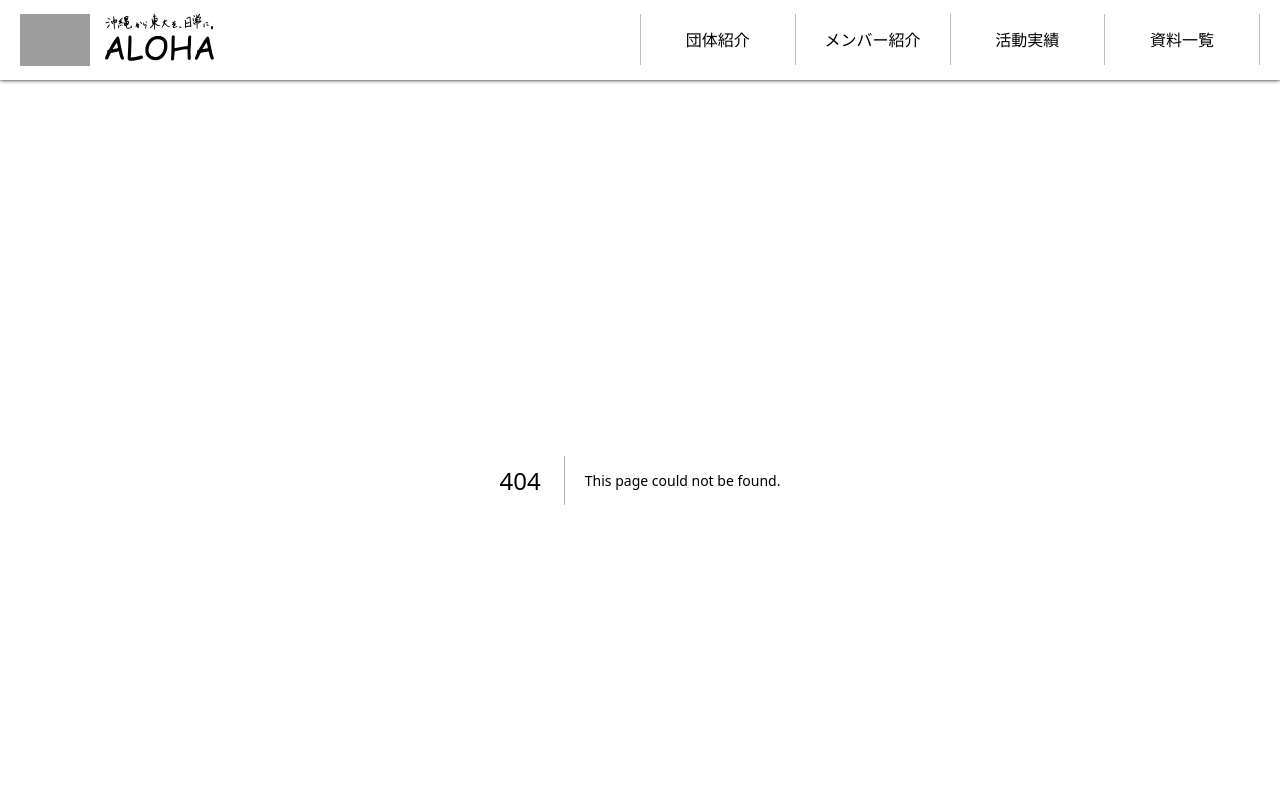
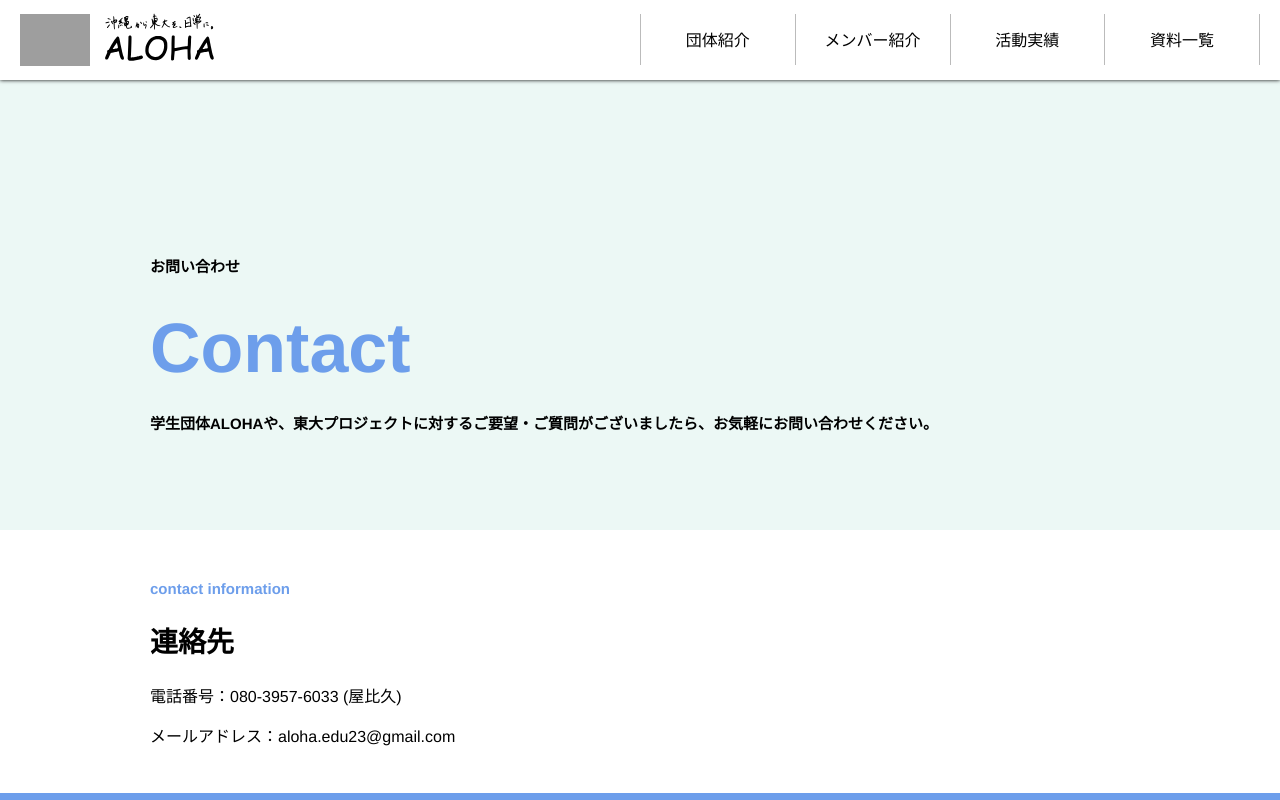
Before and after one commit to ReoYabiku/aloha-hp-next, a Next.js app: page /contact in a window 1280 px wide. Before the commit this address had no page. Shown: the top 800 px of the page. Built offline with nearby package versions, Linux system fonts and the light colour scheme; grey boxes are pictures that could not be loaded.

Commit message:
お問い合わせページの作成

```diff
--- a/app/(footer)/SiteMapCard.tsx
+++ b/app/(footer)/SiteMapCard.tsx
@@ -12,7 +12,7 @@ export default function SiteMapCard() {
     },
     {
       name: "お問い合わせ",
-      href: "#",
+      href: "/contact",
     },
     {
       name: "プライパシーポリシー",
--- a/app/(user)/(top)/Main.tsx
+++ b/app/(user)/(top)/Main.tsx
@@ -75,7 +75,7 @@ export default function Main() {
       name: "資料一覧",
     },
     {
-      url: "#",
+      url: "/contact",
       icon: <PhoneIcon />,
       name: "お問い合わせ",
     },
--- /dev/null
+++ b/app/(user)/contact/page.tsx
@@ -0,0 +1,18 @@
+import Content from '@/app/components/organisms/Content'
+import Title from '@/app/components/organisms/Title'
+
+export default function Contact() {
+  return (
+    <main>
+      <Title
+        subtitle='お問い合わせ'
+        title='Contact'
+        description='学生団体ALOHAや、東大プロジェクトに対するご要望・ご質問がございましたら、お気軽にお問い合わせください。'
+      />
+      <Content subtitle='contact information' title='連絡先' isgreen={false} id='contact'>
+        <p>電話番号：080-3957-6033 (屋比久)</p>
+        <p>メールアドレス：aloha.edu23@gmail.com</p>
+      </Content>
+    </main>
+  );
+}
```
